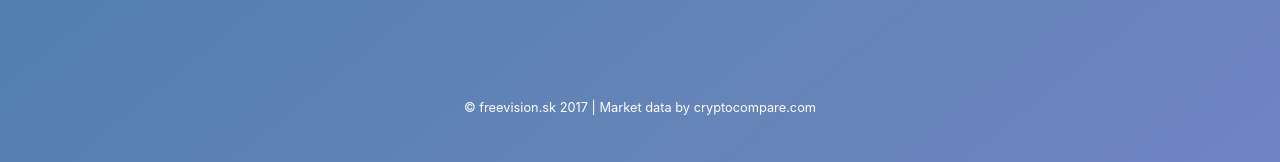
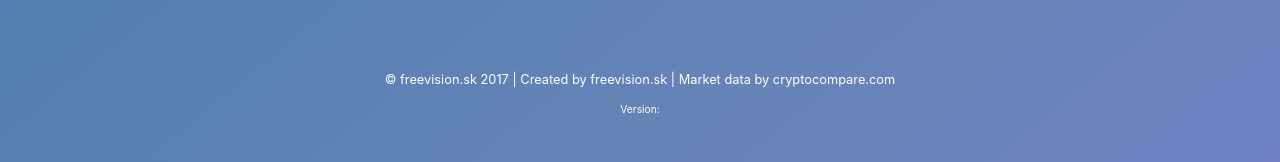
Before and after one commit to martinek/crypto-value, a React app: page /#/ in a window 1280 px wide. Shown: the part 635-797 px from the top of the page. Built offline with nearby package versions, Linux system fonts and the light colour scheme; no server answers.

Commit message:
Add version info.

```diff
--- a/package.json
+++ b/package.json
@@ -41,6 +41,7 @@
   },
   "dependencies": {
     "bulma": "^0.6.1",
+    "git-revision-webpack-plugin": "^2.5.1",
     "immutability-helper": "^2.1.2",
     "import-glob-loader": "^1.1.0",
     "lodash": "^4.17.4",
--- a/src/assets/stylesheets/app.scss
+++ b/src/assets/stylesheets/app.scss
@@ -35,4 +35,12 @@
 .footer {
     font-size: 0.8em;
     padding: 1.5rem 1.5rem 3rem;
+
+    p:first-child {
+        margin-bottom: 1em;
+    }
+
+    .version {
+        font-size: 0.8em;
+    }
 }
--- a/src/components/layout/LayoutContainer.js
+++ b/src/components/layout/LayoutContainer.js
@@ -10,10 +10,13 @@ const LayoutContainer = ({children}) => (
         </div>
         <div className="hero-foot">
             <footer className="footer">
-                <div className="container">
-                    <div className="content has-text-centered">
-                        <p>©&nbsp;<a href="https://www.freevision.sk" target="new">freevision.sk</a>&nbsp;2017 | Market&nbsp;data&nbsp;by&nbsp;<a href="https://www.cryptocompare.com/" target="new">cryptocompare.com</a></p>
-                    </div>
+                <div className="container has-text-centered">
+                    <p>
+                            ©&nbsp;<a href="https://www.freevision.sk" target="new">freevision.sk</a>&nbsp;2017 |
+                            Created by <a href="https://www.freevision.sk" target="new">freevision.sk</a> |
+                            Market&nbsp;data&nbsp;by&nbsp;<a href="https://www.cryptocompare.com/" target="new">cryptocompare.com</a>
+                    </p>
+                    <p className="version">Version: {BUILD.VERSION}</p>
                 </div>
             </footer>
         </div>
--- a/webpack.config.js
+++ b/webpack.config.js
@@ -4,6 +4,7 @@ const ExtractTextPlugin = require('extract-text-webpack-plugin');
 const HtmlWebpackPlugin = require('html-webpack-plugin');
 const CopyWebpackPlugin = require('copy-webpack-plugin');
 const autoprefixer = require('autoprefixer');
+const GitRevisionPlugin = require('git-revision-webpack-plugin');
 
 const env = {
     prod: process.env.NODE_ENV === 'production',
@@ -17,6 +18,19 @@ const ifProd = item => addItem(env.prod, item);
 const ifDev = item => addItem(!env.prod, item);
 const removeEmpty = array => array.filter(i => !!i);
 const prodDevValue = (prod, dev) => env.prod ? prod : dev;
+
+const gitRevisionPlugin = new GitRevisionPlugin();
+const defineOpts = {
+    'process.env': {
+        NODE_ENV: `"${prodDevValue('production', 'development')}"`,
+    },
+    'BUILD': {
+        'VERSION': JSON.stringify(gitRevisionPlugin.version()),
+        'COMMITHASH': JSON.stringify(gitRevisionPlugin.commithash()),
+        'TIME': JSON.stringify(new Date().toISOString()),
+    },
+    'PAGE_TITLE': JSON.stringify(TITLE),
+};
 
 module.exports = {
     entry: {
@@ -87,12 +101,7 @@ module.exports = {
             debug: false,
             quiet: true,
         })),
-        new webpack.DefinePlugin({
-            'PAGE_TITLE': JSON.stringify(TITLE),
-        }),
-        ifProd(new webpack.DefinePlugin({
-            'process.env.NODE_ENV': JSON.stringify('production'),
-        })),
+        new webpack.DefinePlugin(defineOpts),
         ifProd(new webpack.optimize.UglifyJsPlugin({
             compress: {
                 screw_ie8: true, // eslint-disable-line
```
Also changed, not shown: 1 other file (tests, documents, lock files or other folders).
